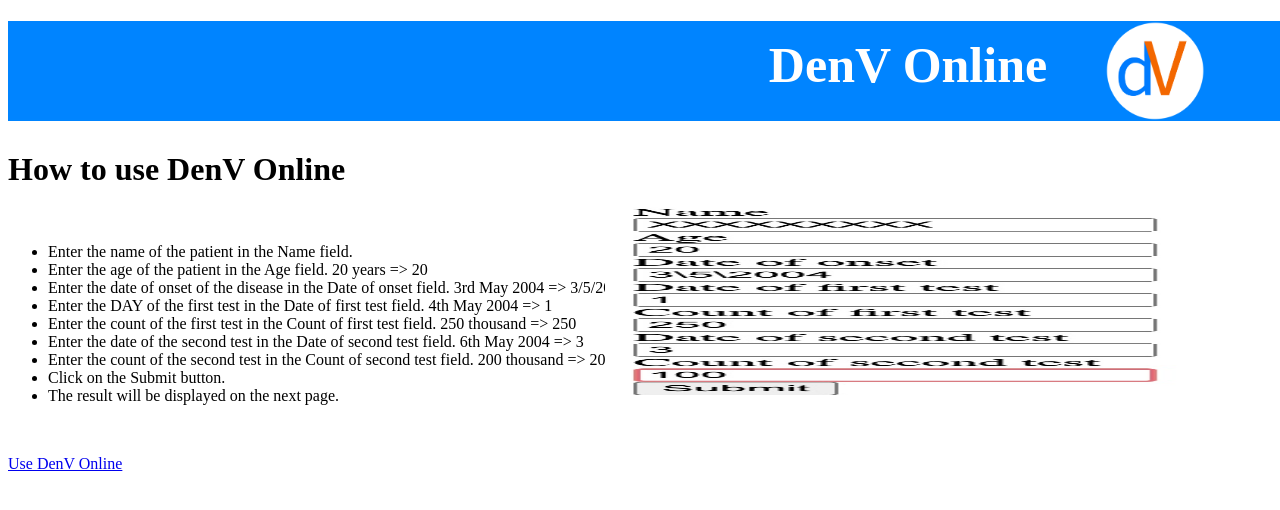
After one commit to sudhaunsh/atom, a Flask app: page /denv_tutorial in a window 1280 px wide; the page is wider, and only the part inside the window is pictured. The commit adds this page. Shown: the top 510 px of that part. Run offline with Flask 3, Linux system fonts and the light colour scheme.

Commit message:
modified:   .DS_Store 	modified:   main.py 	modified:   static/.DS_Store 	new file:   static/Example_input.jpg 	modified:   templates/denv.html 	new file:   templates/denv_tutorial.html

```diff
--- a/main.py
+++ b/main.py
@@ -47,6 +47,10 @@ def use_denv():
 
     return flask.render_template('use_denv.html')
 
+@app.route('/denv_tutorial', methods=['GET', 'POST'])
+def denv_tutorial():
+    return flask.render_template('denv_tutorial.html')
+
 if __name__ == '__main__':
-    # app.run(debug=True)
-    app.run(host = "0.0.0.0",port=80,debug=True)
+    app.run(debug=True)
+    # app.run(host = "0.0.0.0",port=80,debug=True)
--- a/templates/denv.html
+++ b/templates/denv.html
@@ -39,7 +39,9 @@
     <p>
         <a href = "use_denv">Use DenV online</a>
     </p>
-
-
+    <p>
+        <a href = "denv_tutorial">How to use DenV</a>
+    </p>
+</body>
 
 </html>
--- /dev/null
+++ b/templates/denv_tutorial.html
@@ -0,0 +1,50 @@
+<!DOCTYPE html>
+<html lang="en">
+    <h1>
+        <svg width="1800" height="100">
+            <rect width="1800" height="100" style="fill:rgb(0, 132, 255);stroke-width:3;stroke:rgb(0,132,255 )"/>
+            <text x="50%" y="50%" dominant-baseline="middle" text-anchor="middle" font-size="50px" fill="white">DenV Online</text>
+            <img src="{{url_for('static', filename='denvlogo.png')}}" alt="DenV" width="100" height="100" style="position: absolute; right: 75px; top: 21px;">
+        </svg>
+    </h1>
+    <body>
+        <h1>
+            How to use DenV Online
+        </h1>
+        <br>
+        <img src="{{url_for('static', filename='Example_input.jpg')}}" alt="DenV" width="600" height="200" style="position: absolute; right: 75px; top: 200px;">
+        <ul>
+            <li>
+                Enter the name of the patient in the Name field.
+            </li>
+            <li>
+                Enter the age of the patient in the Age field. 20 years => 20
+            </li>
+            <li>
+                Enter the date of onset of the disease in the Date of onset field. 3rd May 2004 => 3/5/2004
+            </li>
+            <li>
+                Enter the DAY of the first test in the Date of first test field. 4th May 2004 => 1
+            </li>
+            <li>
+                Enter the count of the first test in the Count of first test field. 250 thousand => 250
+            </li>
+            <li>
+                Enter the date of the second test in the Date of second test field. 6th May 2004 => 3
+            </li>
+            <li>
+                Enter the count of the second test in the Count of second test field. 200 thousand => 200
+            </li>
+            <li>
+                Click on the Submit button.
+            </li>
+            <li>
+                The result will be displayed on the next page.
+            </li>
+        </ul>
+        <br>
+        <p>
+            <a href = "use_denv">Use DenV Online</a>
+        </p>
+    </body>
+</html>
```
Also changed, not shown: static/Example_input.jpg (added), 2 other files.
